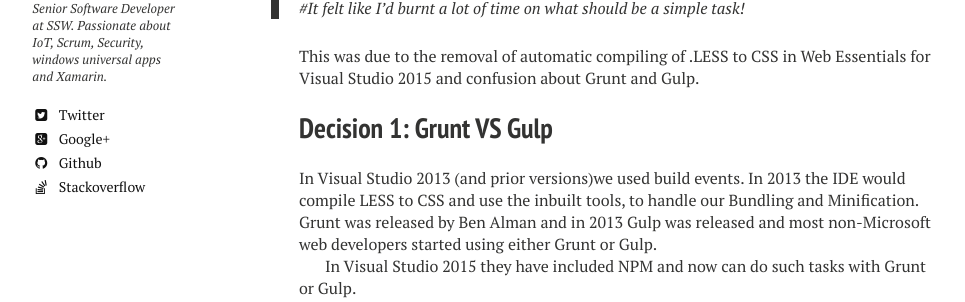
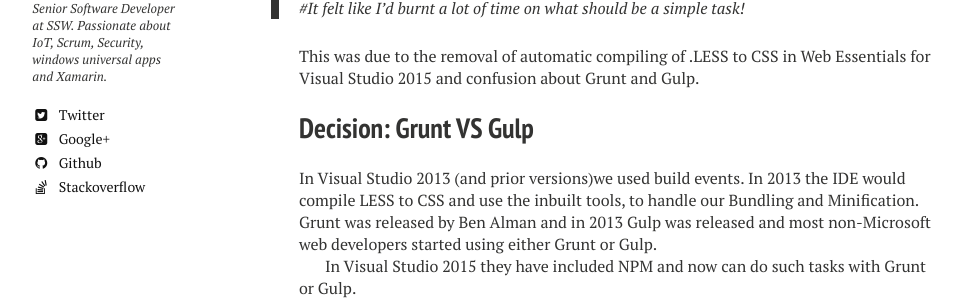
Before and after one commit to Briggsc28/briggsc28.github.io, a Jekyll site: the page built from _posts/2015-05-18-Glup-101-CSS-all-the-LESS.md, in a window 1280 px wide and 900 px high. Shown: the part 267-569 px from the top of the window, without its empty margins (21-986 px from the left). Built offline with Jekyll 4.4.1, drawn with Linux system fonts in a browser that asks for light colours; nearby versions of some CDN libraries.

Commit message:
Minor tweak

```diff
--- a/_posts/2015-05-18-Glup-101-CSS-all-the-LESS.md
+++ b/_posts/2015-05-18-Glup-101-CSS-all-the-LESS.md
@@ -17,7 +17,7 @@
 
 This was due to the removal of automatic compiling of .LESS to CSS in Web Essentials for Visual Studio 2015 and confusion about Grunt and Gulp.
 
-## Decision 1: Grunt VS Gulp
+## Decision: Grunt VS Gulp
 
 In Visual Studio 2013 (and prior versions)we used build events. In 2013 the IDE would compile LESS to CSS and use the inbuilt tools, to handle our Bundling and Minification. Grunt was released by Ben Alman and in 2013 Gulp was released and most non-Microsoft web developers started using either Grunt or Gulp.
 
```
